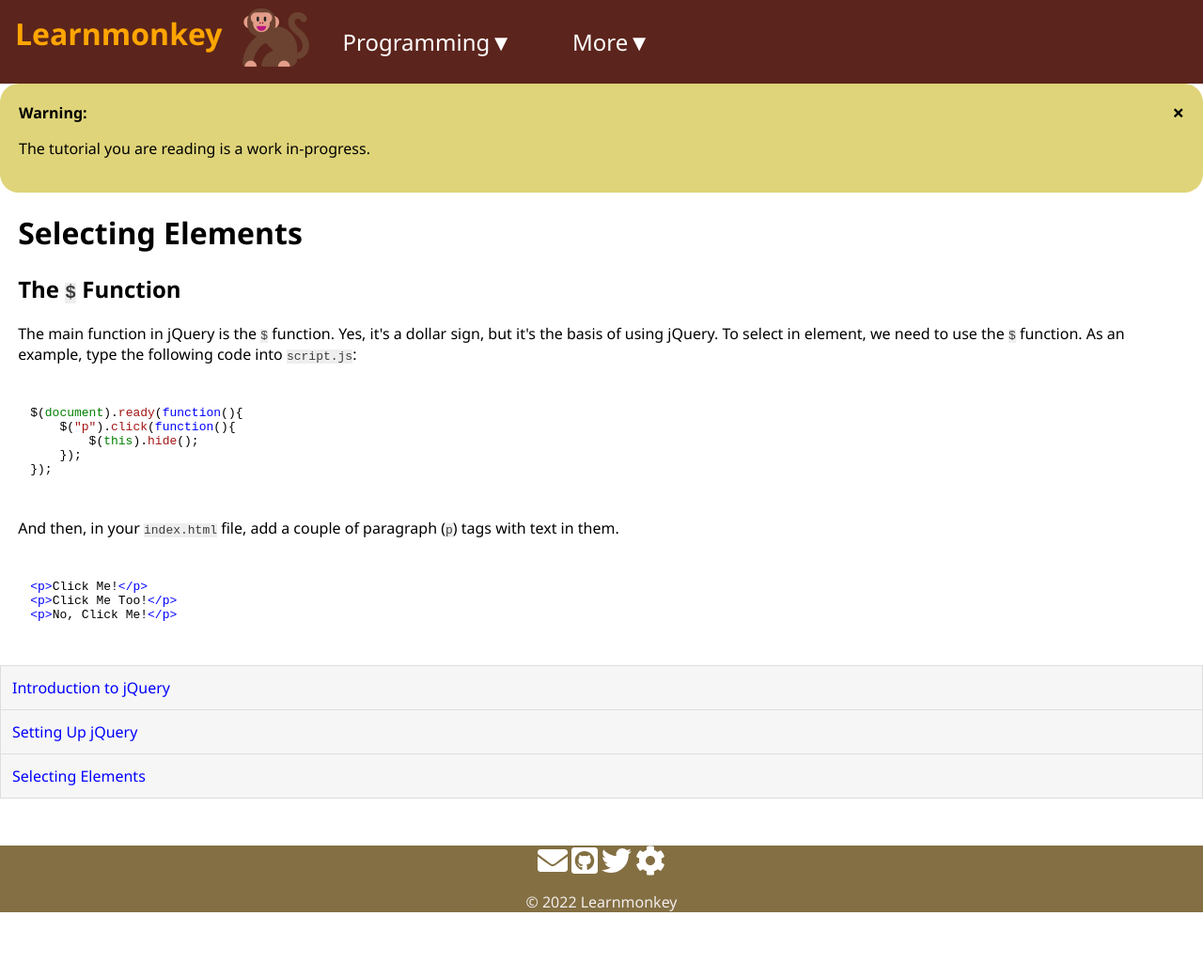
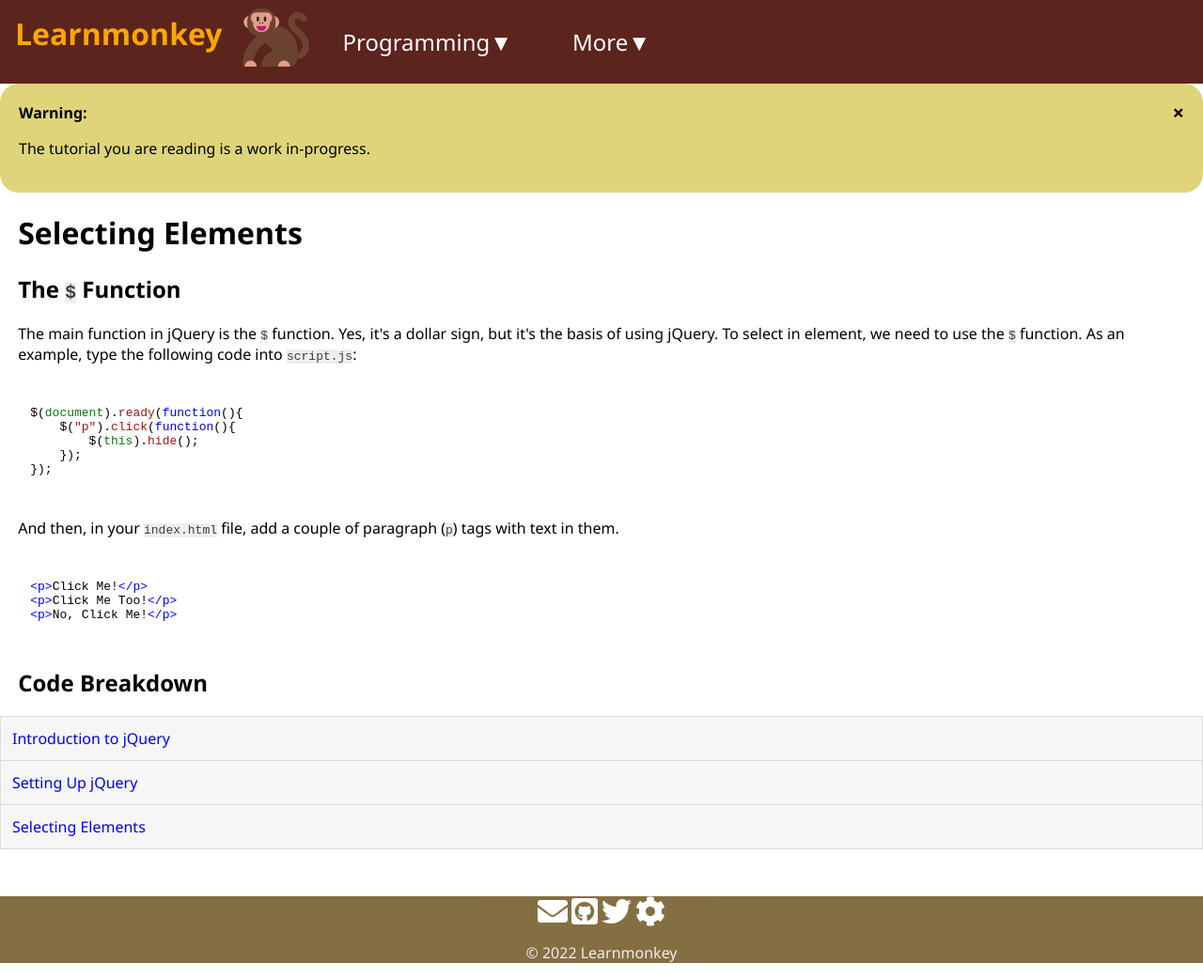
Before and after one commit to learnmonkey/learnmonkey.github.io, a Jekyll site: the page built from programming/javascript/jquery/selecting-elements.html, in a window 1280 px wide. Shown: the whole page at 94% size. Built offline with Jekyll 4.4.1, drawn with Linux system fonts in a browser that asks for light colours; nearby versions of some CDN libraries; before the commit the page ends 987 px from its top, so only the background shows below that.

Commit message:
add section

```diff
--- a/programming/javascript/jquery/selecting-elements.html
+++ b/programming/javascript/jquery/selecting-elements.html
@@ -23,3 +23,7 @@ $(document).ready(function(){
 &#60;p&#62;No, Click Me!&#60;/p&#62;
     </code></pre>
 </section>
+
+<section>
+    <h2>Code Breakdown</h2>
+</section>
```
